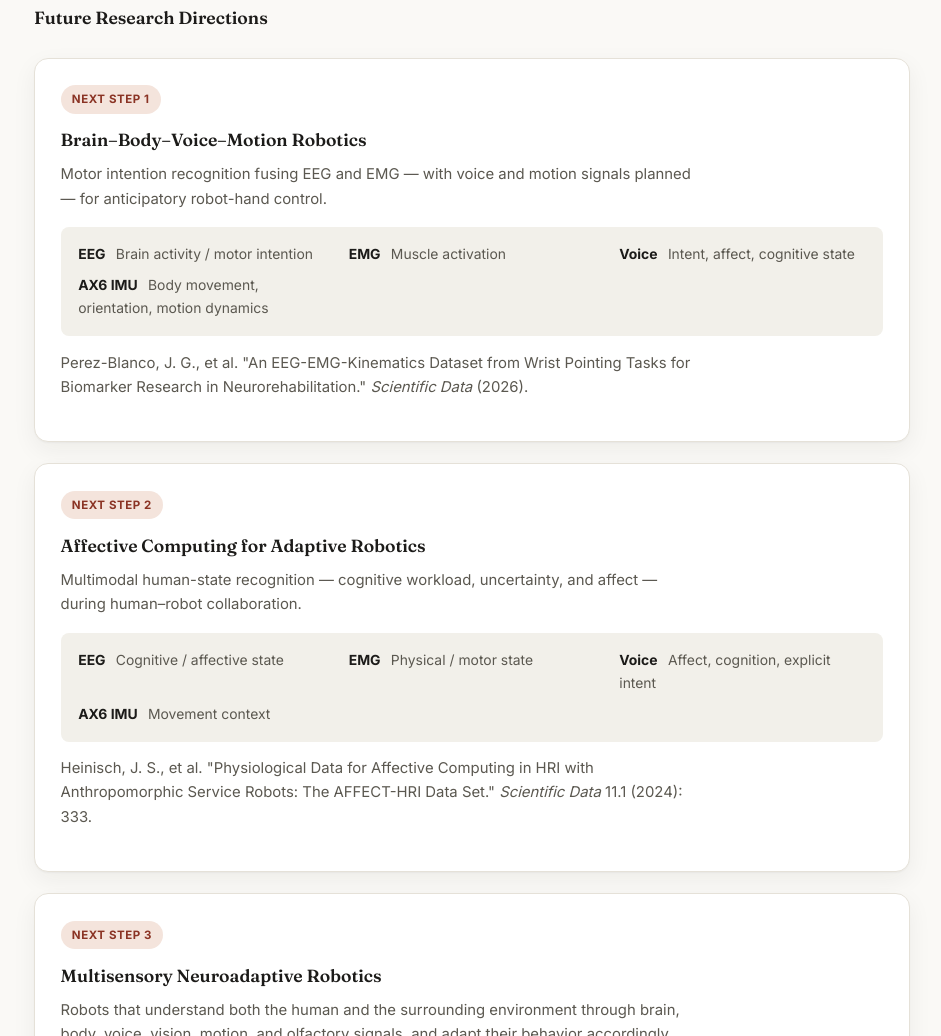
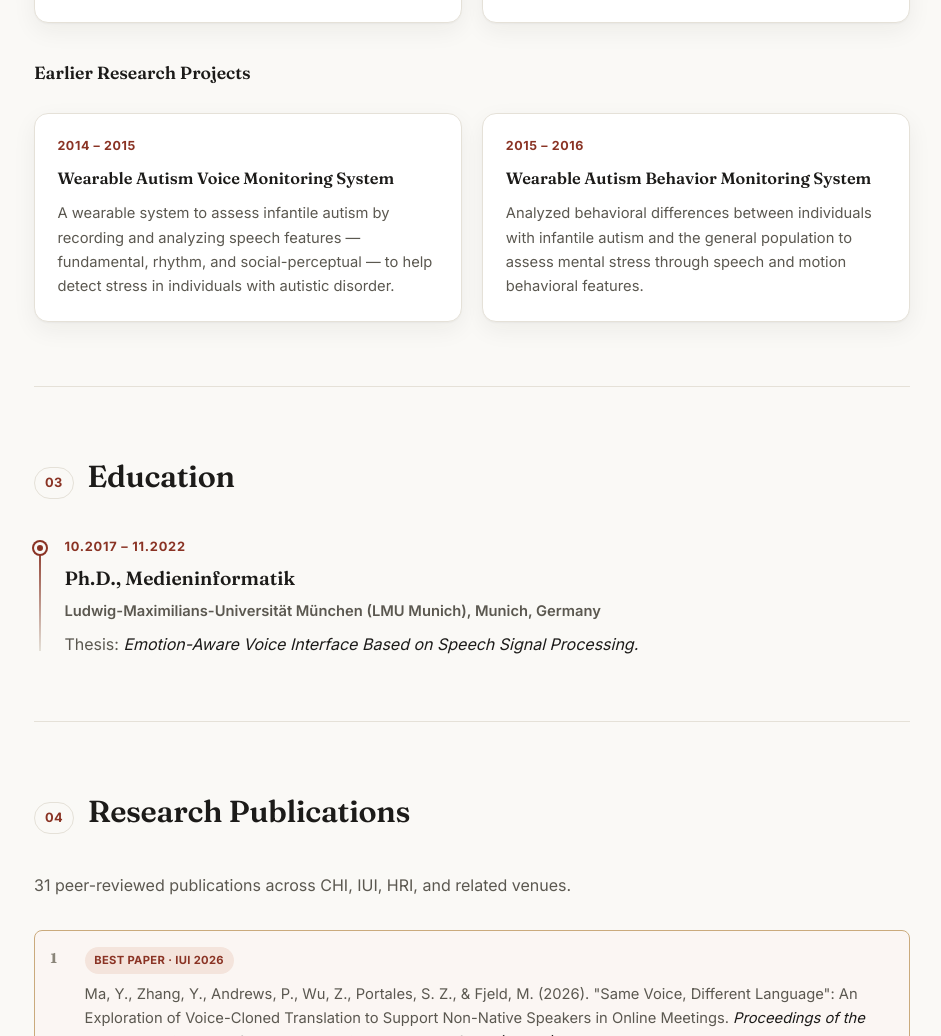
Before and after one commit to WAM-YOMAR/WAM-YOMAR.github.io, a plain HTML site: page index.html in a window 1280 px wide. Shown: the part 1764-2800 px from the top of the page, without its empty margins (326-1267 px from the left). Drawn offline with Linux system fonts and the light colour scheme.

Commit message:
Rewrite About bio around the BOS project, remove Future Directions section
Update the About paragraph to frame current work as part of the
SSF-funded BOS (Body-centric Operating System) project and the broader
human-centered multimodal conversational/embodied intelligence agenda,
dropping the PhD/awards sentence (already covered in Education/Awards).
Remove the "Future Research Directions" cards added previously, along
with their now-unused CSS and JS reveal targets.

Co-Authored-By: Claude Sonnet 5 <noreply@anthropic.com>

```diff
--- a/css/style.css
+++ b/css/style.css
@@ -235,28 +235,6 @@ p{ margin: 0; }
 
 .badge-progress{ background: var(--bg-alt); color: var(--text-muted); border: 1px solid var(--border); }
 
-/* ============ Future directions ============ */
-.direction-list{ display:flex; flex-direction:column; gap: 1.3rem; margin-top: 1.6rem; }
-.direction-card{
-  background: var(--surface); border:1px solid var(--border); border-radius: var(--radius);
-  padding: 1.6rem; box-shadow: var(--shadow); transition: transform .18s ease, box-shadow .18s ease;
-}
-.direction-card:hover{ transform: translateY(-2px); box-shadow: var(--shadow-lg); }
-.direction-tag{
-  display:inline-block; font-size: .72rem; font-weight:700; letter-spacing:.05em; text-transform:uppercase;
-  color: var(--accent); background: var(--accent-soft); border-radius: 999px; padding: .3rem .7rem; margin-bottom: .7rem;
-}
-.direction-card h4{ font-size: 1.1rem; margin-bottom: .5rem; }
-.direction-card > p{ color: var(--text-muted); font-size: .93rem; max-width: 68ch; margin-bottom: 1rem; }
-.modality-list{
-  display:grid; grid-template-columns: repeat(auto-fit, minmax(220px,1fr)); gap: .5rem 1.5rem;
-  padding: 1rem 1.1rem; background: var(--bg-alt); border-radius: var(--radius-sm); margin-bottom: .9rem;
-}
-.modality-list li{ font-size: .87rem; color: var(--text-muted); }
-.modality-list strong{ color: var(--text); font-weight:700; margin-right: .4rem; }
-.direction-ref{ font-size: .8rem; color: var(--text-faint); }
-.direction-ref em{ font-style: italic; }
-
 .award-icon{ margin-bottom: .8rem; color: var(--gold); }
 .award-icon svg{ width: 30px; height: 30px; }
 .award-year{ font-size: .78rem; font-weight:700; color: var(--gold); text-transform:uppercase; letter-spacing:.05em; }
--- a/index.html
+++ b/index.html
@@ -72,12 +72,13 @@
           <p class="about-text">
             I am a Postdoctoral Researcher at <strong>KTH Royal Institute of Technology</strong>, Division of
             Robotics, Perception and Learning (RPL), working on Brain–Robot Interfaces, Multimodal Human–Robot
-            Interaction, and Intelligent Voice Interfaces. My current work fuses <strong>EEG</strong>,
-            <strong>EMG</strong>, and voice signals with motion sensing to build multimodal brain–body–voice
-            interfaces for real-time robotic interaction. My research bridges speech signal processing, affective
-            computing, and human-centered AI, with a recent focus on emotion-aware voice interfaces for dementia
-            and elderly care. I hold a Ph.D. in Medieninformatik from LMU Munich, and my work has been recognized
-            with Best Paper Awards at <strong>CHI 2026</strong> and <strong>IUI 2026</strong>.
+            Interaction, and Intelligent Voice Interfaces. As part of the SSF-funded <strong>BOS
+            (Body-centric Operating System)</strong> project, my current work fuses <strong>EEG</strong>,
+            <strong>EMG</strong>, and voice signals with motion sensing to decode human motor intention and build
+            multimodal brain–body–voice interfaces for real-time, anticipatory robotic control. My broader research
+            centers on human-centered multimodal conversational and embodied intelligence — agents and robots that
+            understand not only what people say, but also what they intend, feel, and need — spanning speech signal
+            processing, affective computing, and emotion-aware voice interfaces for dementia and elderly care.
           </p>
           <ul class="focus-tags">
             <li>Brain–Robot Interfaces</li>
@@ -140,50 +141,6 @@
           <span class="proj-date"><span class="badge badge-progress">In Preparation</span> CHI 2027</span>
           <h4>Repairing Conversational Agent Failures</h4>
           <p>Understanding and repairing conversational breakdowns in voice-based conversational agents.</p>
-        </div>
-      </div>
-
-      <h3 class="subsection-title">Future Research Directions</h3>
-      <div class="direction-list">
-        <div class="direction-card">
-          <span class="direction-tag">Next Step 1</span>
-          <h4>Brain–Body–Voice–Motion Robotics</h4>
-          <p>Motor intention recognition fusing EEG and EMG — with voice and motion signals planned — for
-          anticipatory robot-hand control.</p>
-          <ul class="modality-list">
-            <li><strong>EEG</strong> Brain activity / motor intention</li>
-            <li><strong>EMG</strong> Muscle activation</li>
-            <li><strong>Voice</strong> Intent, affect, cognitive state</li>
-            <li><strong>AX6 IMU</strong> Body movement, orientation, motion dynamics</li>
-          </ul>
-          <p class="direction-ref">Perez-Blanco, J. G., et al. "An EEG-EMG-Kinematics Dataset from Wrist Pointing Tasks for Biomarker Research in Neurorehabilitation." <em>Scientific Data</em> (2026).</p>
-        </div>
-        <div class="direction-card">
-          <span class="direction-tag">Next Step 2</span>
-          <h4>Affective Computing for Adaptive Robotics</h4>
-          <p>Multimodal human-state recognition — cognitive workload, uncertainty, and affect — during
-          human–robot collaboration.</p>
-          <ul class="modality-list">
-            <li><strong>EEG</strong> Cognitive / affective state</li>
-            <li><strong>EMG</strong> Physical / motor state</li>
-            <li><strong>Voice</strong> Affect, cognition, explicit intent</li>
-            <li><strong>AX6 IMU</strong> Movement context</li>
-          </ul>
-          <p class="direction-ref">Heinisch, J. S., et al. "Physiological Data for Affective Computing in HRI with Anthropomorphic Service Robots: The AFFECT-HRI Data Set." <em>Scientific Data</em> 11.1 (2024): 333.</p>
-        </div>
-        <div class="direction-card">
-          <span class="direction-tag">Next Step 3</span>
-          <h4>Multisensory Neuroadaptive Robotics</h4>
-          <p>Robots that understand both the human and the surrounding environment through brain, body, voice,
-          vision, motion, and olfactory signals, and adapt their behavior accordingly.</p>
-          <ul class="modality-list">
-            <li><strong>EEG</strong> Cognitive state</li>
-            <li><strong>EMG</strong> Motor state</li>
-            <li><strong>Voice</strong> Affect / intent</li>
-            <li><strong>AX6 IMU</strong> Human motion</li>
-            <li><strong>E-Nose</strong> Odor / environment</li>
-            <li><strong>Camera</strong> Visual context</li>
-          </ul>
         </div>
       </div>
 
--- a/js/main.js
+++ b/js/main.js
@@ -43,7 +43,7 @@
 
   // ---- Reveal on scroll ----
   const revealTargets = document.querySelectorAll(
-    '.timeline-item, .proj-card, .direction-card, .award-card, .pub-list li, .stat, .contact-card'
+    '.timeline-item, .proj-card, .award-card, .pub-list li, .stat, .contact-card'
   );
   revealTargets.forEach(el => el.classList.add('reveal'));
 
```
